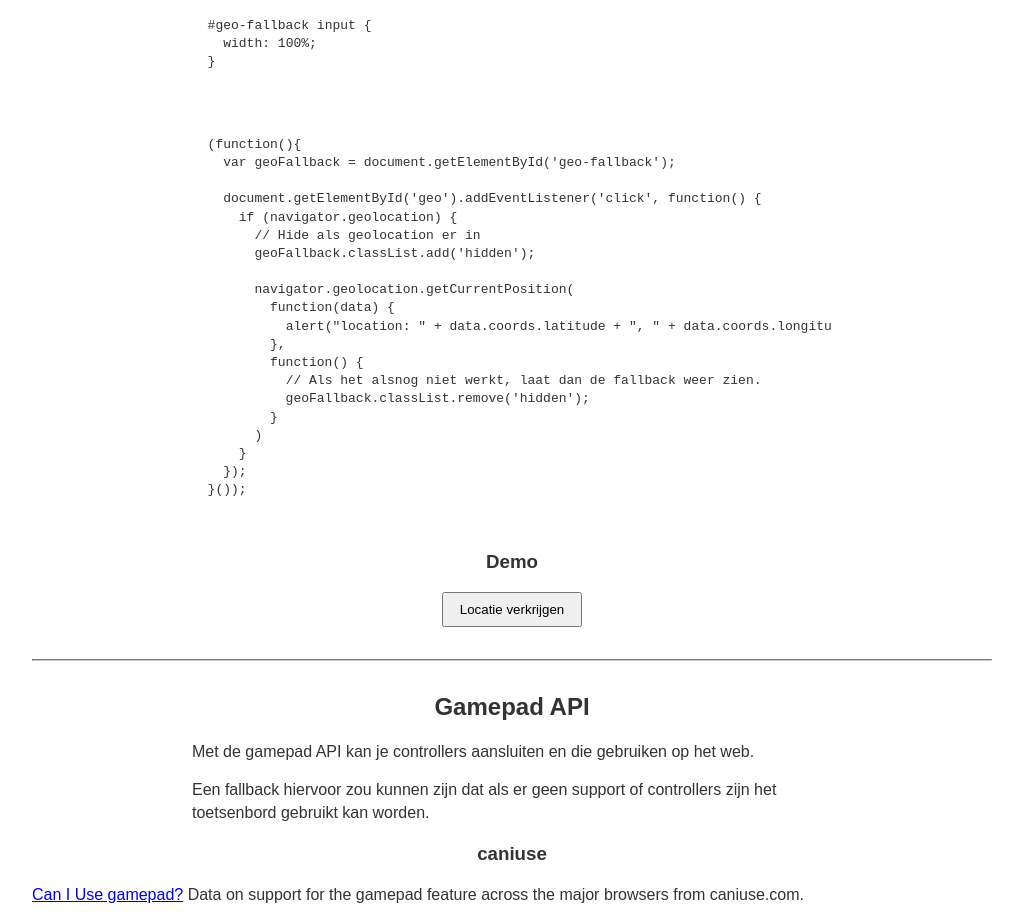
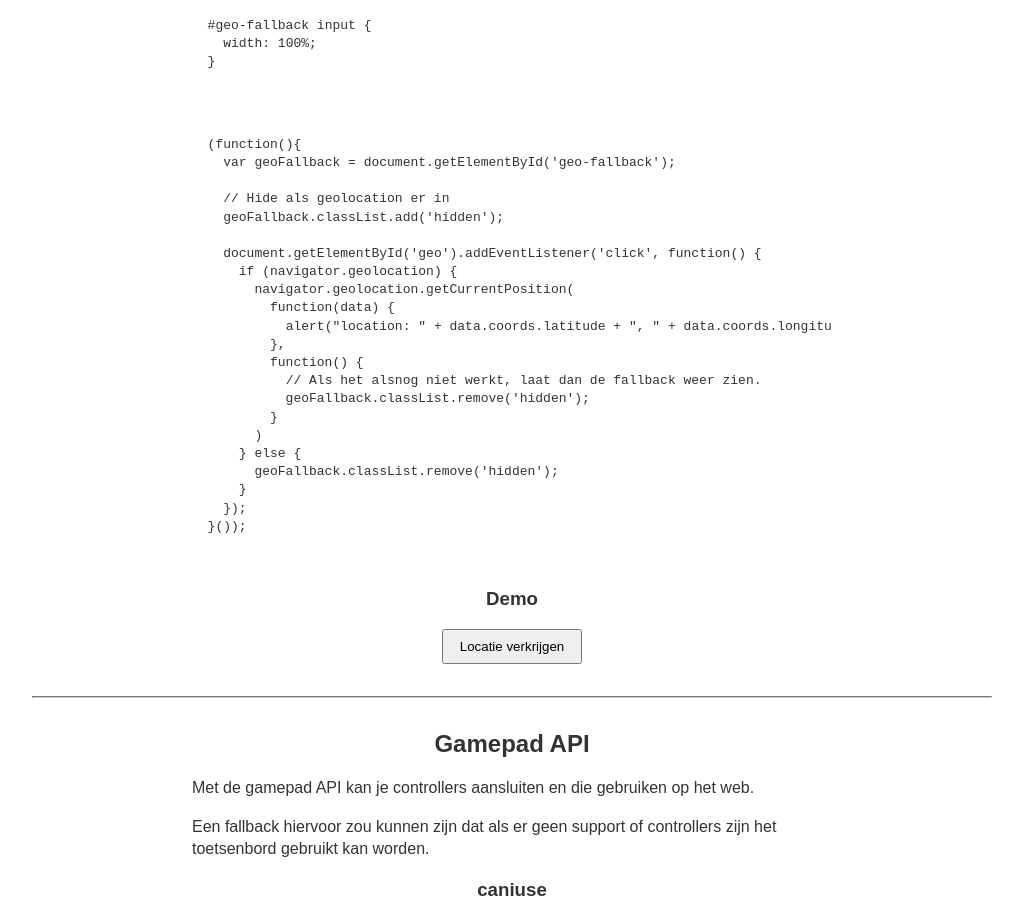
Before and after one commit to dennis-van-bennekom/bt-avv1, a plain HTML site: page index.html in a window 1280 px wide. Shown: the part 3920-4837 px from the top of the page, without its empty margins (128-1151 px from the left). Drawn offline with nearby package versions, Linux system fonts and the light colour scheme; a small style sheet from the web is missing.

Commit message:
voorbeeld gefixt

```diff
--- a/index.html
+++ b/index.html
@@ -259,11 +259,11 @@
   (function(){
     var geoFallback = document.getElementById('geo-fallback');
 
+    // Hide als geolocation er in
+    geoFallback.classList.add('hidden');
+
     document.getElementById('geo').addEventListener('click', function() {
       if (navigator.geolocation) {
-        // Hide als geolocation er in
-        geoFallback.classList.add('hidden');
-
         navigator.geolocation.getCurrentPosition(
           function(data) {
             alert("location: " + data.coords.latitude + ", " + data.coords.longitude);
@@ -273,6 +273,8 @@
             geoFallback.classList.remove('hidden');
           }
         )
+      } else {
+        geoFallback.classList.remove('hidden');
       }
     });
   }());
```
